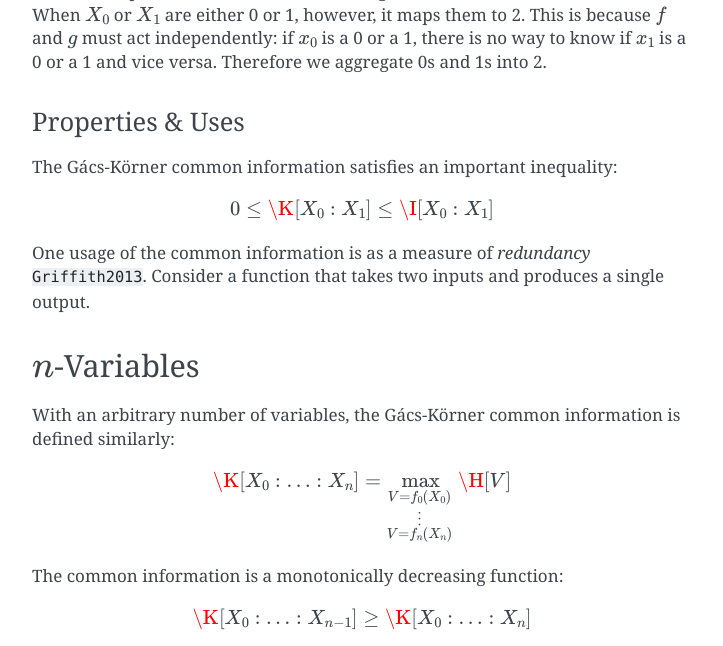
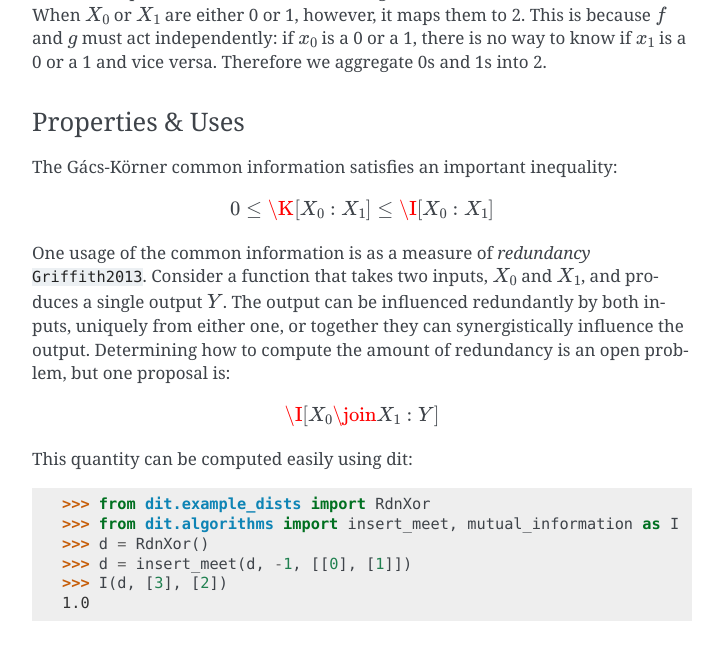
Before and after one commit to dit/dit, a Sphinx documentation site: the page built from docs/measures/gk_common_information.rst, in a window 1280 px wide and 900 px high, scrolled down 1603 px, cut to the strip 0-646 px from the top of the window. Shown: the whole strip, without its empty margins (388-1111 px from the left). Built offline with Sphinx 7.4.7, drawn with Linux system fonts in a browser that asks for light colours; cross-references to code outside the pages are shown as plain code.

Commit message:
add some stuff about using GK as redundancy

```diff
--- a/docs/measures/gk_common_information.rst
+++ b/docs/measures/gk_common_information.rst
@@ -39,6 +39,8 @@ entropy of that common random variable is the Gács-Körner common information:
    \K[X_0 : X_1] = \max_{f(X_0) = g(X_1) = V} \H[V]
 
 As a canonical example, consider the following:
+
+.. code-block:: python
 
    >>> from __future__ import division
    >>> from dit import Distribution as D
@@ -89,8 +91,26 @@ The Gács-Körner common information satisfies an important inequality:
    0 \leq \K[X_0:X_1] \leq \I[X_0:X_1]
 
 One usage of the common information is as a measure of *redundancy*
-:cite:`Griffith2013`. Consider a function that takes two inputs and produces a
-single output.
+:cite:`Griffith2013`. Consider a function that takes two inputs, :math:`X_0` and
+:math:`X_1`, and produces a single output :math:`Y`. The output can be
+influenced redundantly by both inputs, uniquely from either one, or together
+they can synergistically influence the output. Determining how to compute the
+amount of redundancy is an open problem, but one proposal is:
+
+.. math::
+
+   \I[X_0 \join X_1 : Y]
+
+This quantity can be computed easily using dit:
+
+.. code-block:: python
+
+   >>> from dit.example_dists import RdnXor
+   >>> from dit.algorithms import insert_meet, mutual_information as I
+   >>> d = RdnXor()
+   >>> d = insert_meet(d, -1, [[0], [1]])
+   >>> I(d, [3], [2])
+   1.0
 
 :math:`n`-Variables
 ===================
```
